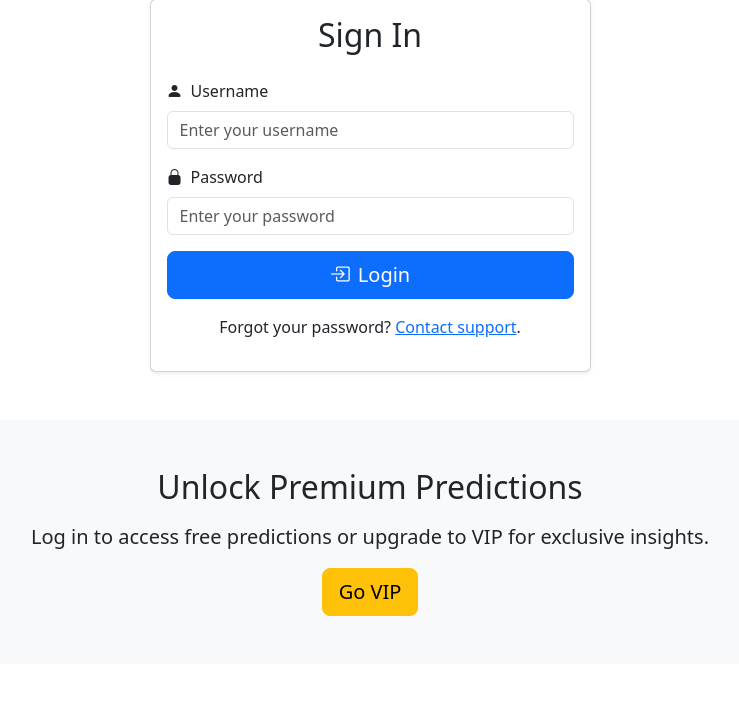
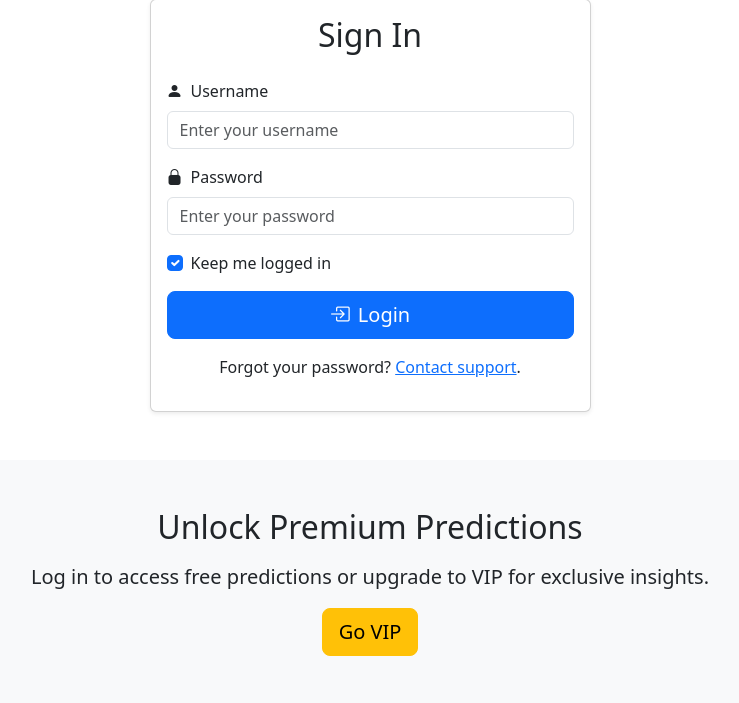
Before and after one commit to nasifbusari-code/football-prediction-app, a Flask app: page /login in a window 1280 px wide. Shown: the part 370-1073 px from the top of the page, without its empty margins (270-1009 px from the left). Run offline with Flask 3, Linux system fonts and the light colour scheme; parts of the project's set-up code (start-up, migrations or seed data) failed here and were passed over.

Commit message:
Update login.html

```diff
--- a/templates/login.html
+++ b/templates/login.html
@@ -41,6 +41,10 @@
                                            placeholder="Enter your password"
                                            data-bs-toggle="tooltip" title="Enter your password">
                                     <div class="invalid-feedback">Please enter your password.</div>
+                                </div>
+                                <div class="mb-3 form-check">
+                                    <input type="checkbox" class="form-check-input" id="remember" name="remember" checked>
+                                    <label class="form-check-label" for="remember">Keep me logged in</label>
                                 </div>
                                 <button type="submit" class="btn btn-primary btn-lg w-100" id="submitBtn">
                                     <i class="bi bi-box-arrow-in-right me-2"></i>Login
```
